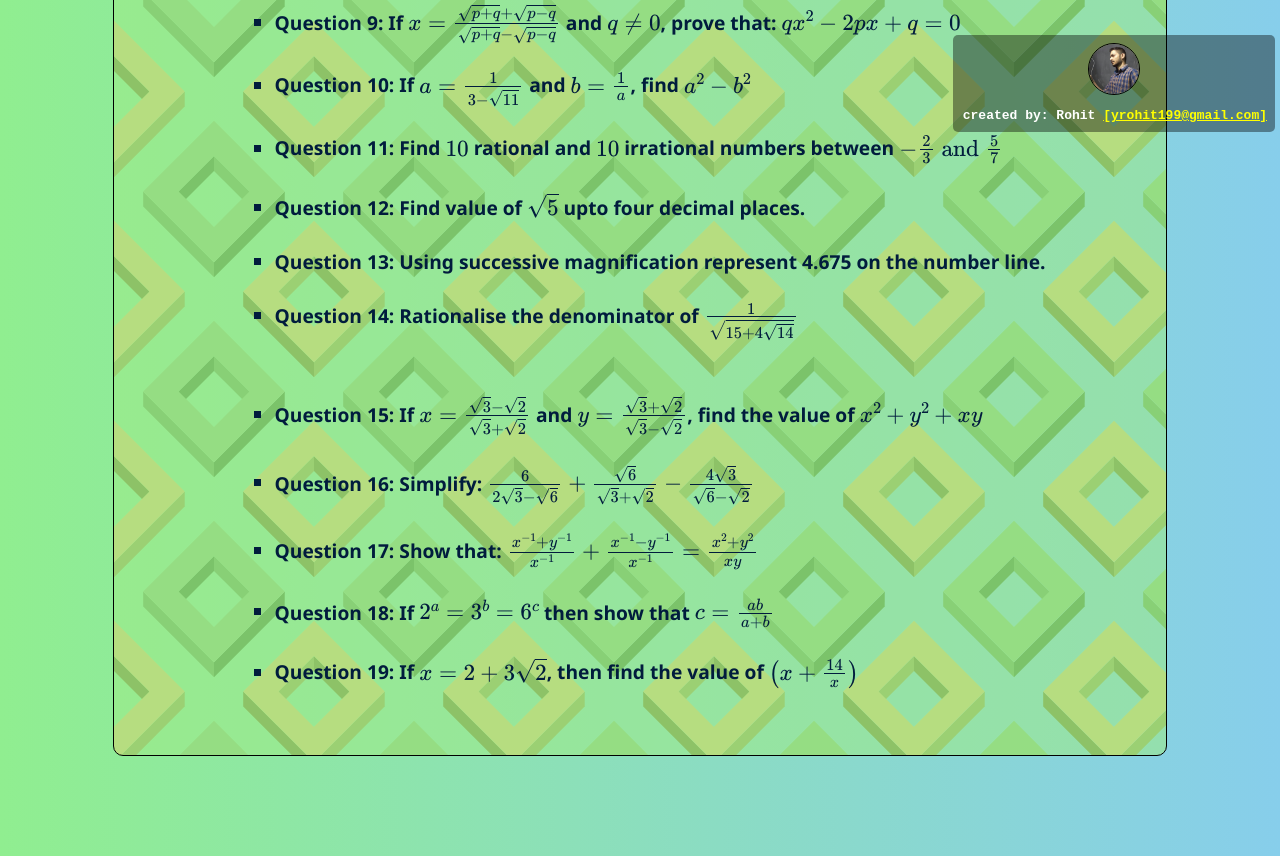
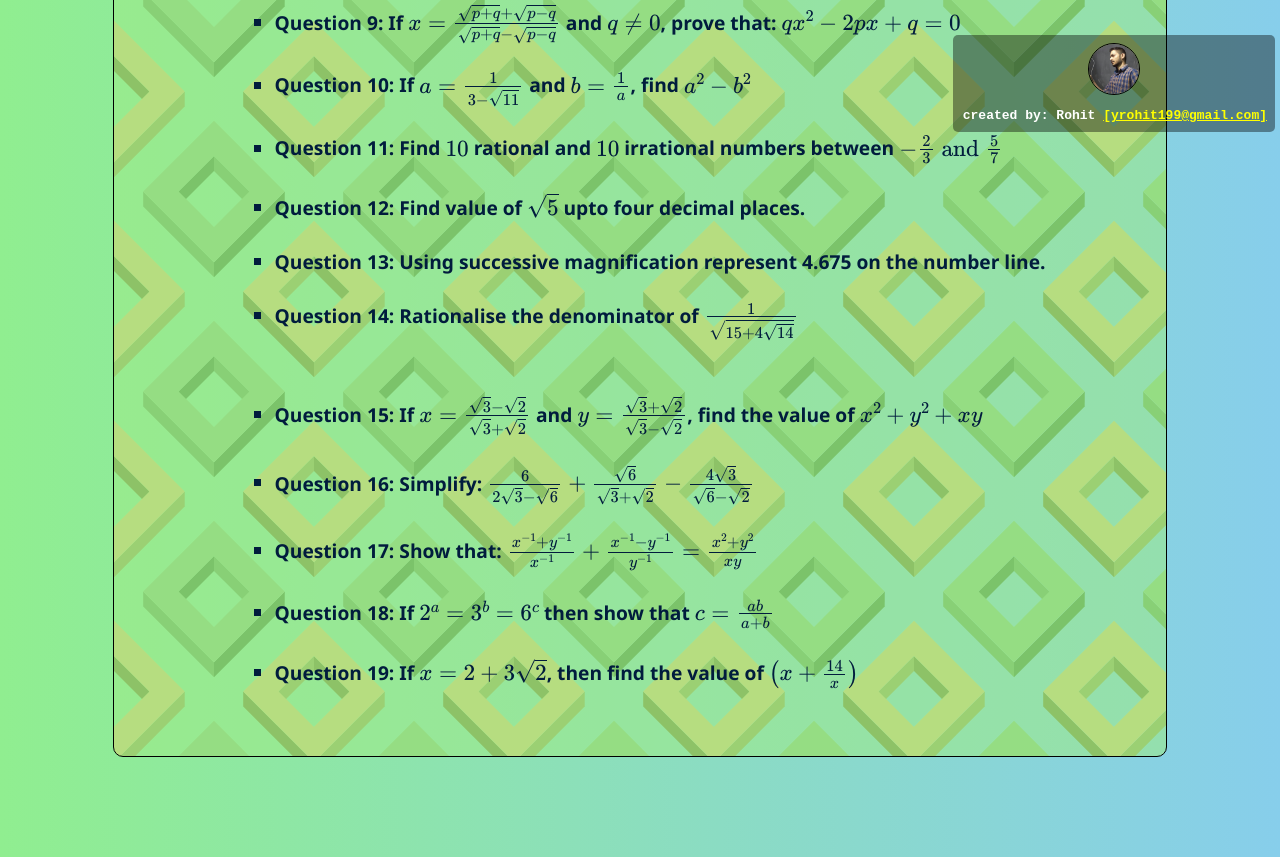
Before and after one commit to amispam/questionsandtools, a plain HTML site: page numbersystem.html in a window 1280 px wide. Shown: the part 663-1520 px from the top of the page. Drawn offline with nearby package versions, Linux system fonts and the light colour scheme.

Commit message:
Update numbersystem.html

```diff
--- a/numbersystem.html
+++ b/numbersystem.html
@@ -92,7 +92,7 @@
             <li>Question 14: Rationalise the denominator of \(\frac{1}{\sqrt{15+4\sqrt{14}}}\)</li><br /><br />
             <li>Question 15: If \(x=\frac{\sqrt{3}-\sqrt{2}}{\sqrt{3}+\sqrt{2}}\) and \(y=\frac{\sqrt{3}+\sqrt{2}}{\sqrt{3}-\sqrt{2}}\), find the value of \(x^2+y^2+xy\)</li><br />
             <li>Question 16: Simplify: \(\frac{6}{2\sqrt{3}-\sqrt{6}}+\frac{\sqrt{6}}{\sqrt{3}+\sqrt{2}}-\frac{4\sqrt{3}}{\sqrt{6}-\sqrt{2}}\)</li><br />
-            <li>Question 17: Show that: \(\frac{x^{-1}+y^{-1}}{x^{-1}}+\frac{x^{-1}-y^{-1}}{x^{-1}}=\frac{x^2+y^2}{xy}\)</li><br />
+            <li>Question 17: Show that: \(\frac{x^{-1}+y^{-1}}{x^{-1}}+\frac{x^{-1}-y^{-1}}{y^{-1}}=\frac{x^2+y^2}{xy}\)</li><br />
             <li>Question 18: If \(2^a=3^b=6^c\) then show that \(c=\frac{ab}{a+b}\)</li><br />
             <li>Question 19: If \(x=2+3\sqrt{2}\), then find the value of \(\left(x+\frac{14}{x}\right)\)</li><br />
         </ul>
```
